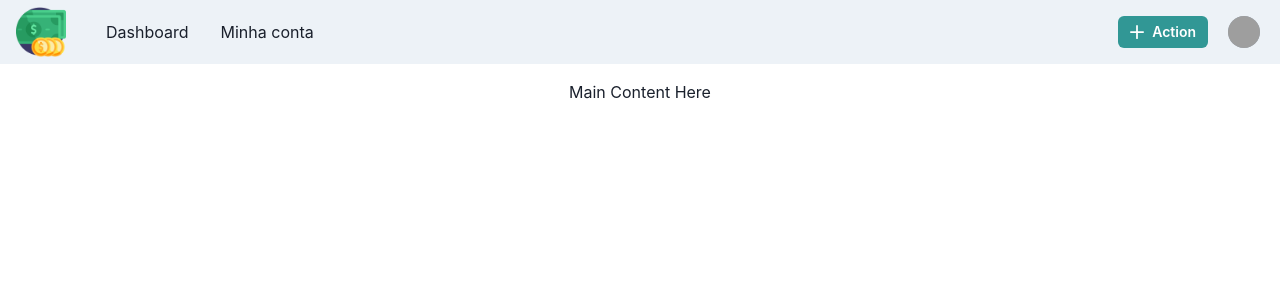
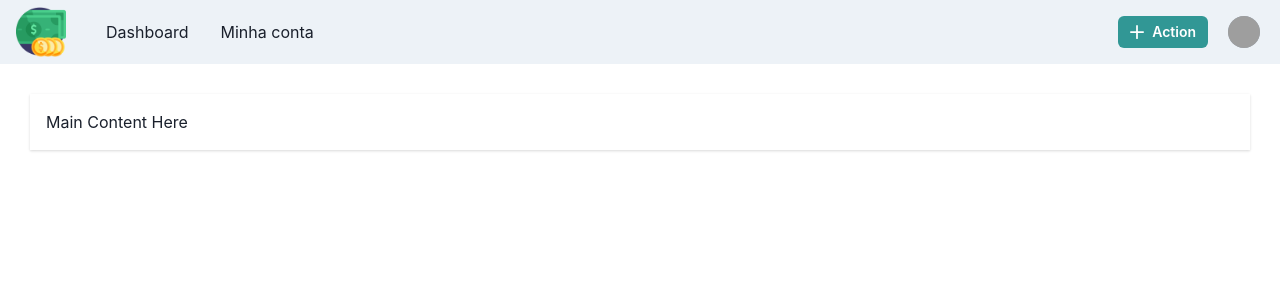
Before and after one commit to jonatasfl/dojo-testes, a React (Create React App) app: page / in a window 1280 px wide. Shown: the top 300 px of the page. Built offline with nearby package versions, Linux system fonts and the light colour scheme; grey boxes are pictures that could not be loaded.

Commit message:
add shadow

```diff
--- a/src/Layout.js
+++ b/src/Layout.js
@@ -35,7 +35,7 @@ const NavLink = ({ children }) => (
   </Link>
 );
 
-export default function WithAction() {
+export default function MainLayout() {
   const { isOpen, onOpen, onClose } = useDisclosure();
 
   return (
@@ -85,9 +85,6 @@ export default function WithAction() {
                 />
               </MenuButton>
               <MenuList>
-                <MenuItem>Link 1</MenuItem>
-                <MenuItem>Link 2</MenuItem>
-                <MenuDivider />
                 <MenuItem color="red.600">Sair</MenuItem>
               </MenuList>
             </Menu>
@@ -106,7 +103,7 @@ export default function WithAction() {
       </Box>
 
       <Flex alignItems="center" justifyContent="center">
-        <Box p={4}>Main Content Here</Box>
+        <Box w="100%" p={4} m={30} boxShadow="base">Main Content Here</Box>
       </Flex>
     </>
   );
```
